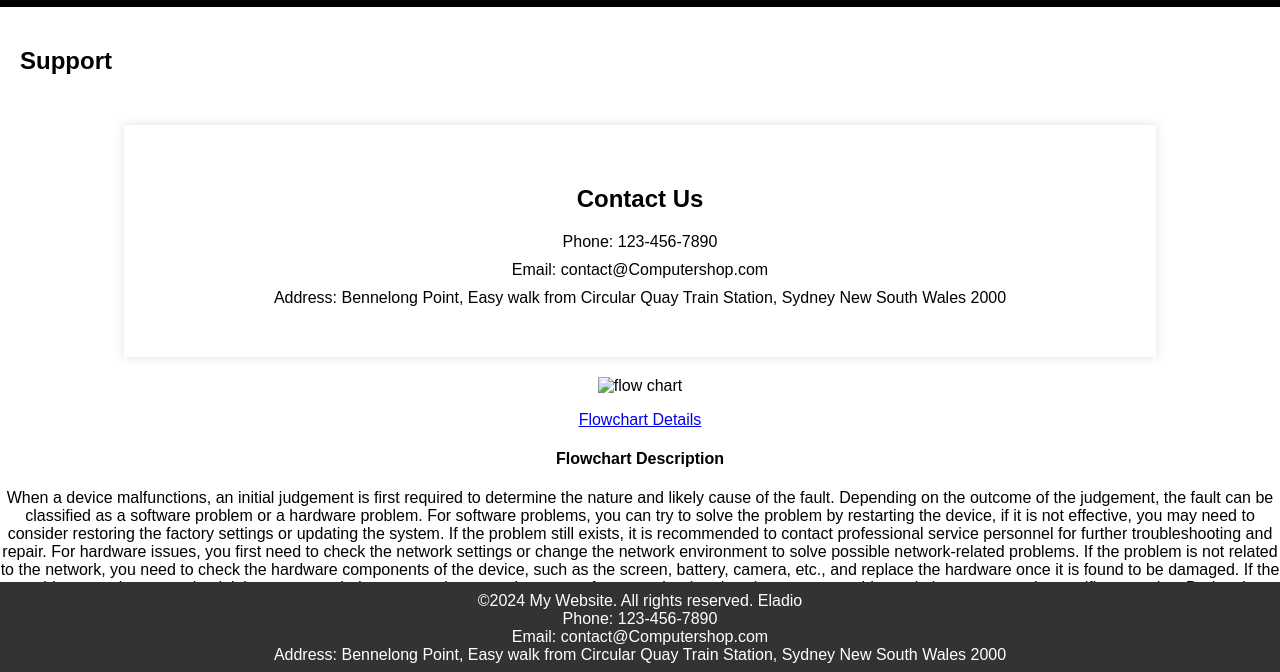
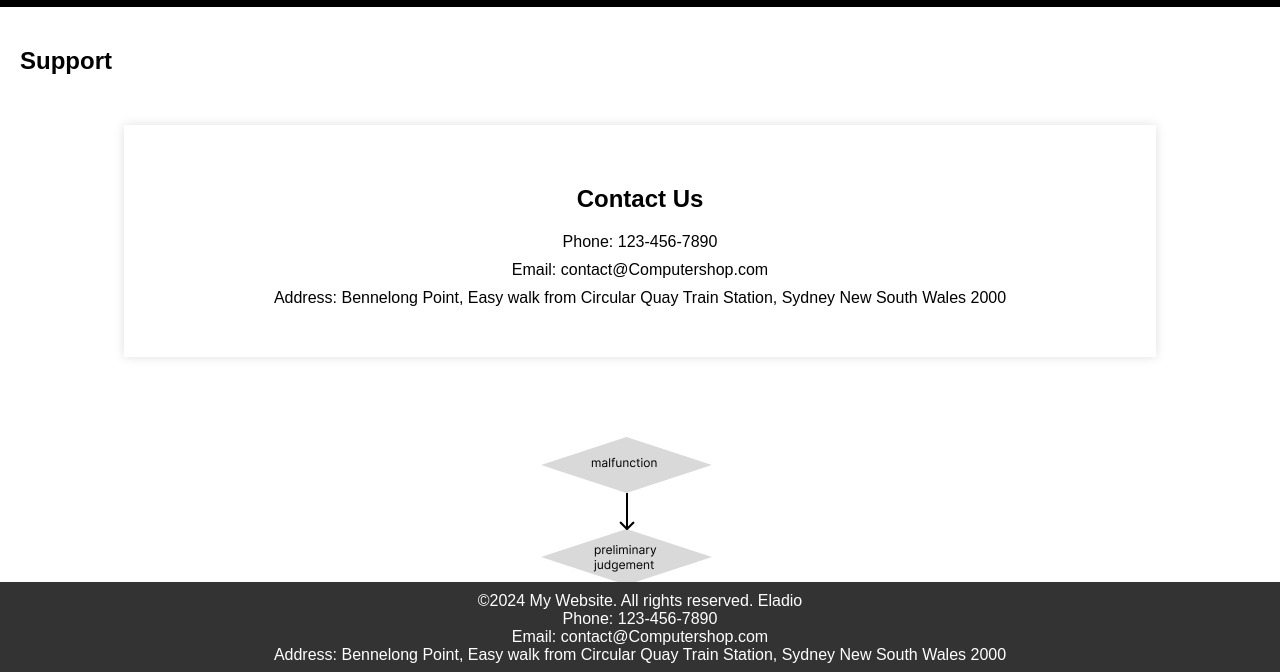
Before and after one commit to Eladio-IT2/week8, a plain HTML site: page support.html in a window 1280 px wide. Shown: the part 126-798 px from the top of the page. Drawn offline with Linux system fonts and the light colour scheme.

Commit message:
Update support.html

```diff
--- a/support.html
+++ b/support.html
@@ -32,7 +32,7 @@
             </section>
         </main>
         <div class="img4">
-            <img src="Frame 1.png" alt="flow chart">
+            <img src="Untitled (7).png" alt="flow chart">
             <p><a href="https://www.figma.com/design/EnrBFEMgRa7Z2HvkM5Z8Oy/Untitled?node-id=17-330&p=f&t=AXf5Z2UrKxh5EulX-0">Flowchart Details</a></p>
             <h4>Flowchart Description</h4>
             <p>When a device malfunctions, an initial judgement is first required to determine the nature and likely cause of the fault. Depending on the outcome of the judgement, the fault can be classified as a software problem or a hardware problem. For software problems, you can try to solve the problem by restarting the device, if it is not effective, you may need to consider restoring the factory settings or updating the system. If the problem still exists, it is recommended to contact professional service personnel for further troubleshooting and repair. For hardware issues, you first need to check the network settings or change the network environment to solve possible network-related problems. If the problem is not related to the network, you need to check the hardware components of the device, such as the screen, battery, camera, etc., and replace the hardware once it is found to be damaged. If the problem remains unresolved, it is recommended to contact the network operator for network-related assistance or consider anti-virus treatment in specific scenarios. During the troubleshooting process, if the problem is successfully resolved, the user can use the phone normally; if the problem is still unresolved, it is recommended to contact the mobile phone after-sales service or a professional repair shop for in-depth testing and repair.</p>
```
